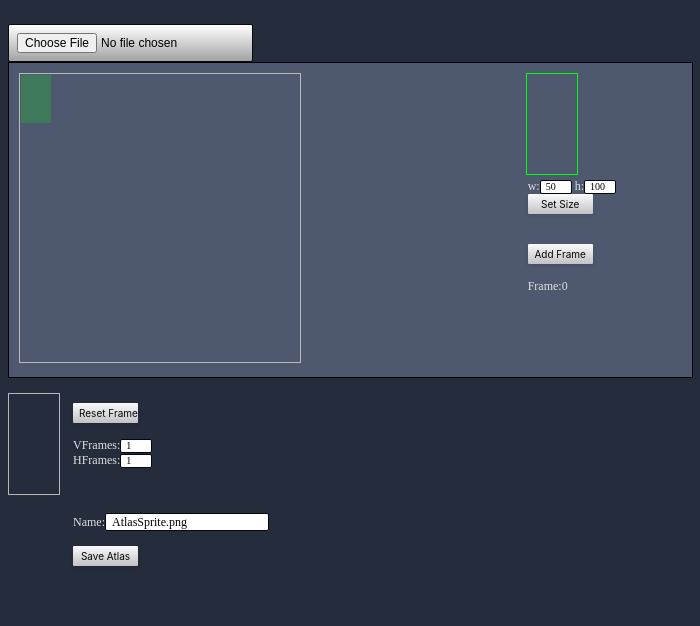
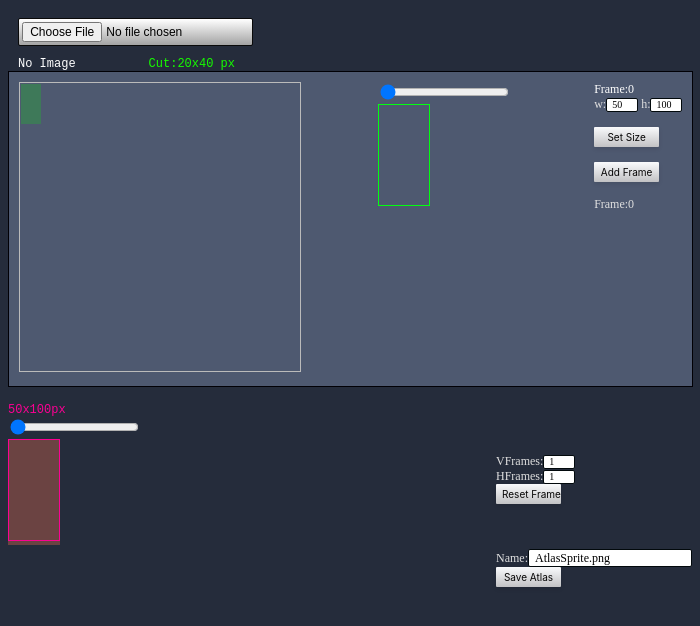
Before and after one commit to johnspice/AtlasCUT-ElectronJS, an Electron app: page index.html in a window 700 px wide. Both pictures are taken after a click on the button "Set Size". Drawn offline with nearby package versions, Linux system fonts and the light colour scheme.

Commit message:
add zoom frame and labels size

```diff
--- a/canvasCut.js
+++ b/canvasCut.js
@@ -27,6 +27,7 @@
 			canvasFrame = document.getElementById("canvasFrame");
 			ctxCanvasFrame = canvasFrame.getContext("2d");
 
+            document.getElementById("lbSizeAtlas").innerHTML =""+canvasAtlas.width+"x"+ canvasAtlas.height+"px";
 
 			cw = canvasFrame.width;
 			ch = canvasFrame.height;
@@ -78,7 +79,9 @@
             heightframe=document.getElementById("inpHcf").value;
             canvasFrame.width=widthFrame;   canvasFrame.height=heightframe;
             ctxAtlas.clearRect(0, 0, canvasFrame.width, canvasFrame.height);
-            //cw=w;ch=h;
+
+            setVHframes();
+
         }
 
         function setVHframes(){
@@ -90,6 +93,8 @@
             countFrames=0;
 
             iframe=0; jframe=0;
+
+            document.getElementById("lbSizeAtlas").innerHTML =""+canvasAtlas.width+"x"+ canvasAtlas.height+"px";
 
             document.getElementById("lbCountFrame").innerHTML = "Frame:"+countFrames;
             document.getElementById('lbCountFrame').style.color = "white";
@@ -117,5 +122,35 @@
 
         }
 
+        function setZoom(zoom,el) {
+            transformOrigin = [0,0];
+            el = el || instance.getContainer();
+            var p = ["webkit", "moz", "ms", "o"],
+            s = "scale(" + zoom + ")",
+            oString = (transformOrigin[0] * 100) + "% " + (transformOrigin[1] * 100) + "%";
+
+            for (var i = 0; i < p.length; i++) {
+                  el.style[p[i] + "Transform"] = s;
+                  el.style[p[i] + "TransformOrigin"] = oString;
+            }
+
+            el.style["transform"] = s;
+            el.style["transformOrigin"] = oString;
+        }
+
+
+
+        function zoomAtlas(a){
+            var zoomScale = a/4;
+            setZoom(zoomScale,document.getElementsByClassName('divAtlas')[0])
+        }
+
+        function zoomFrame(a){
+            var zoomScale = a/4;
+            setZoom(zoomScale,document.getElementsByClassName('divCanvasFrame')[0])
+        }
+
+
+
 
 		Init();
--- a/index.html
+++ b/index.html
@@ -12,39 +12,69 @@
 
 
     <input type='file' name='img' size='65' id='inpUploadimage' />
-
+     <br>
+    <label id="lbSizeImageOriginal">No Image</label>
+    <label id="lbSizeZonaCut">20x40 px</label>
     <div class="divImageInput">
       <div id="container2">
           <canvas id="canvasOriginalImage" width="280" height="288" style="border-style: solid;"></canvas>
           <canvas hidden id="canvasCutImage"      width="200" height="200" style="border-style: solid;"> </canvas>
       </div>
       <div class="divFrame">
+        <input id="test" min="4" max="10" value='4' step="1" onchange="zoomFrame(this.value)" type="range"/>
+        <div class="divCanvasFrame">
           <canvas id="canvasFrame" width="50" height="100"></canvas>
+        </div>
+
+      </div>
       <div class="divFrameControls">
+        <label id="lbCountFrame">Size Frame</label>
+        <br>
         w:<input id="inpWcf" type="text" name="fname" value="50" class="inputSize">
         h:<input id="inpHcf" type="text" name="fname" value="100" class="inputSize">
+        <br>  <br>
         <button id="" class="button-41" onclick="setSizeCanvasFrame()">Set Size</button>
-          <br>    <br>    <br>
+        <br>    <br>
         <button  class="button-41"  onclick="addFrame()" >Add Frame</button>
         <br>    <br>
         <label id="lbCountFrame">Frame:0</label>
       </div>
+
+    </div>
+
+    <br>
+    <label id="lbSizeAtlas">Not Frame</label>
+    <br>
+    <input id="test" min="4" max="10" value='4' step="1" onchange="zoomAtlas(this.value)" type="range"/>
+
+    <br>
+
+    <div class="containerAtlas">
+      <div class="divAtlas">
+        <canvas id="canvasAtlas" width="50" height="100"></canvas>
+      </div>
+
+
+      <div class="divAtlasControls">
+
+        <br>   VFrames:<input id="inpVf" type="text" name="fname" value="1" class="inputSize">
+        <br>   HFrames:<input id="inpHf" type="text" name="fname" value="1" class="inputSize">
+        <br>   <button class="button-41" onclick="setVHframes()" >Reset Frames</button>
+        <br><br><br><br>
+        Name:<input id="inpNameAtlas" type="text" name="fname" value="AtlasSprite.png" class="inputName">
+        <br>  <button class="button-41" onclick="DownloadCanvasAsImage()">Save Atlas</button>
         </div>
     </div>
 
-    <br>
-    <canvas id="canvasAtlas" width="50" height="100"></canvas>
-    <div class="divAtlasControls">
-      <button class="button-41" onclick="setVHframes()" >Reset Frames</button>
-      <br>   <br>
-      VFrames:<input id="inpVf" type="text" name="fname" value="1" class="inputSize">
-      <br>
-      HFrames:<input id="inpHf" type="text" name="fname" value="1" class="inputSize">
-      <br>   <br>   <br>   <br>
-      Name:<input id="inpNameAtlas" type="text" name="fname" value="AtlasSprite.png" class="inputName">
-      <br>   <br>
-      <button class="button-41" onclick="DownloadCanvasAsImage()">Save Atlas</button>
-    </div>
+
+
+
+
+
+
+
+
+
 
     <script src="canvasCut.js"></script>
 
@@ -57,6 +87,8 @@
         // 0  1  2
         // 3     4
         // 5  6  7
+        var zonaCutInitW=20;//tamaño de zona de corte inicial
+        var zonaCutInitH=40;
         var image=new Image();//Imagen que carga el usuario
         var isDrawOriginalImage = false;
         var isAddImageForUSer=false;
@@ -112,6 +144,8 @@
                     console.log("y:"+this.y+"    y+h:"+(this.y+this.h)+"   imageH:"+image.height);
                     context.fillRect(this.x,this.y,this.w,this.h);
 
+                    document.getElementById("lbSizeZonaCut").innerHTML ="Cut:"+this.w+"x"+this.h+" px";
+
                     // this is a stroke along the box and also 8 new selection handles
                     if (mySel === this) {
                           context.strokeStyle = ColBorderSelection;
@@ -145,10 +179,11 @@
                   image.onload = function() {
                       canvasOriginalImage.width=image.width;
                       canvasOriginalImage.height=image.height;
+                      document.getElementById("lbSizeImageOriginal").innerHTML ="Image:"+image.width+"x"+image.height+" px";
                       ghostcanvas.height = canvasOriginalImage.height;
                       ghostcanvas.width  = canvasOriginalImage.width;
                       ctxOriginalImage.drawImage(image, 0, 0,image.width,image.height);
-                      addRect(1,1, 30, 48 ,ColBackgrSelection);
+                      addRect(1,1,zonaCutInitW, zonaCutInitH ,ColBackgrSelection);
                       isAddImageForUSer=true;
                  }
               }
@@ -199,7 +234,7 @@
                   PointsSelectionHandles.push(rect);
                 }
                 // add custom initialization here, add a large green rectangle
-                addRect(1,1, 30, 48 ,ColBackgrSelection);
+                addRect(1,1,zonaCutInitW, zonaCutInitH ,ColBackgrSelection);
               }
 
               //wipes the canvas context
@@ -382,6 +417,11 @@
           link.click();
         }
 
+        function setLabelSize(){
+          document.getElementById("lbSizeImageOriginal").innerHTML ="";
+          document.getElementById("lbSizeAtlas").innerHTML ="";
+        }
+
     </script>
 
 
--- a/package.json
+++ b/package.json
@@ -7,10 +7,9 @@
   },
   "author": "",
   "license": "ISC",
-  "dependencies": {
-    "electron": "^16.0.4"
+  "devDependencies": {
+    "electron": "^16.0.5"
   },
-  "devDependencies": {},
   "keywords": [],
   "description": ""
 }
--- a/style.css
+++ b/style.css
@@ -24,7 +24,7 @@ image-rendering: crisp-edges;
 }
 
 #canvasAtlas {
-  border: 1px solid  #b8b6b6;;
+  border: 1px solid  #fc0193;
   image-rendering: -moz-crisp-edges;
 image-rendering: -webkit-crisp-edges;
 image-rendering: pixelated;
@@ -34,11 +34,12 @@ image-rendering: crisp-edges;
 #inpUploadimage{
 
   color: rgb(0, 0, 0);
-  padding: 0.5rem;
+  padding: 0.2rem;
   font-family: sans-serif;
   border-radius: 2px;
   cursor: pointer;
   margin-top: 1rem;
+  margin: 10px;
 }
 input[type="file"]
 {
@@ -85,6 +86,26 @@ input:focus {
   outline: 0;
 }
 
+#lbSizeImageOriginal{
+  font-family: 'Courier New', monospace;
+  margin: 10px;
+  color: #ffffff;
+}
+#lbSizeZonaCut{
+  font-family: 'Courier New', monospace;
+  margin: 60px;
+  color: #16fc01;
+}
+#lbSizeAtlas{
+  font-family: 'Courier New', monospace;
+  margin: px;
+  color: #fc0193;
+}
+
+
+
+/*----------------------------------   DIVS ------------------------------------*/
+
 
 
 .divImageInput {
@@ -98,20 +119,24 @@ input:focus {
   background-color: rgb(78, 89, 112);
 }
 
-.divAtlasControls{
-  display: inline-block;
-  height: 150px;
-  margin-right: -0.3em;
-  vertical-align:top;
-
-
-  padding: 10px;
-}
-
 .divFrameControls{
   padding-left: 1%;
 }
 
+
+
+.containerAtlas {
+  width:100%;
+}
+.divAtlas{
+  float:left;
+  background-color: #6b4342;
+}
+.divAtlasControls{
+  float:right;
+}
+
+/*---------------------------------------------------------------------------------*/
 body {
   background-color: rgb(37, 44, 59);
   color: #e0e0e0;
@@ -189,3 +214,19 @@ body {
   background: #f9fafa;
   color: #030000;
 }
+
+.button-zoom {
+  background-image: linear-gradient(-180deg, #f9fafc, #c2c2c4);
+  border-radius: 5px;
+  color: #070606;
+  font-family: Inter,-apple-system,system-ui,Roboto,"Helvetica Neue",Arial,sans-serif;
+  height: 10px;
+  width: 25px;
+  font-size: 8px;
+  padding-bottom: 15px;
+}
+
+.button-zoom:hover {
+  background: #f9fafa;
+  color: #030000;
+}
```
Also changed, not shown: 1 other file. Lines whose indentation alone changed are shown as unchanged.
